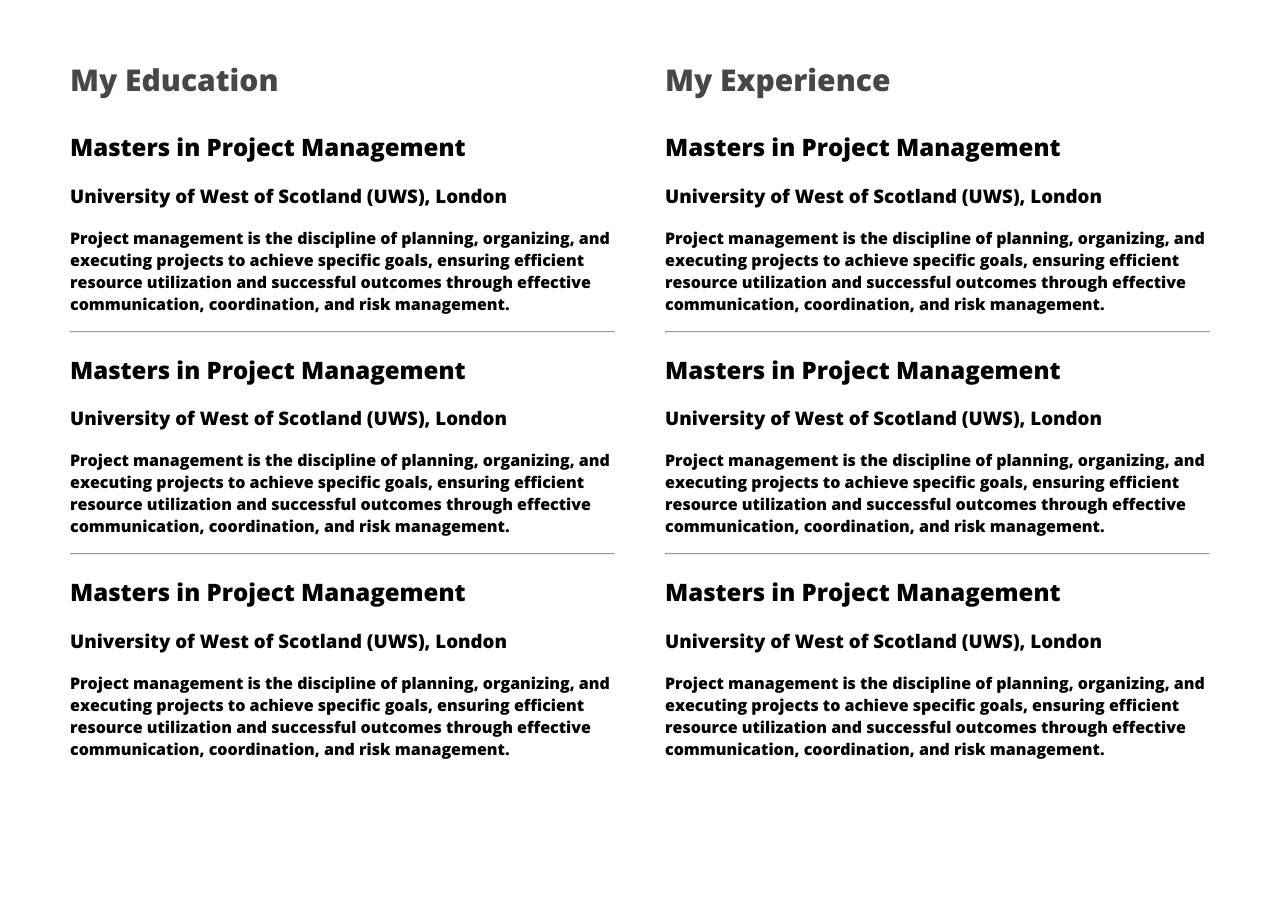
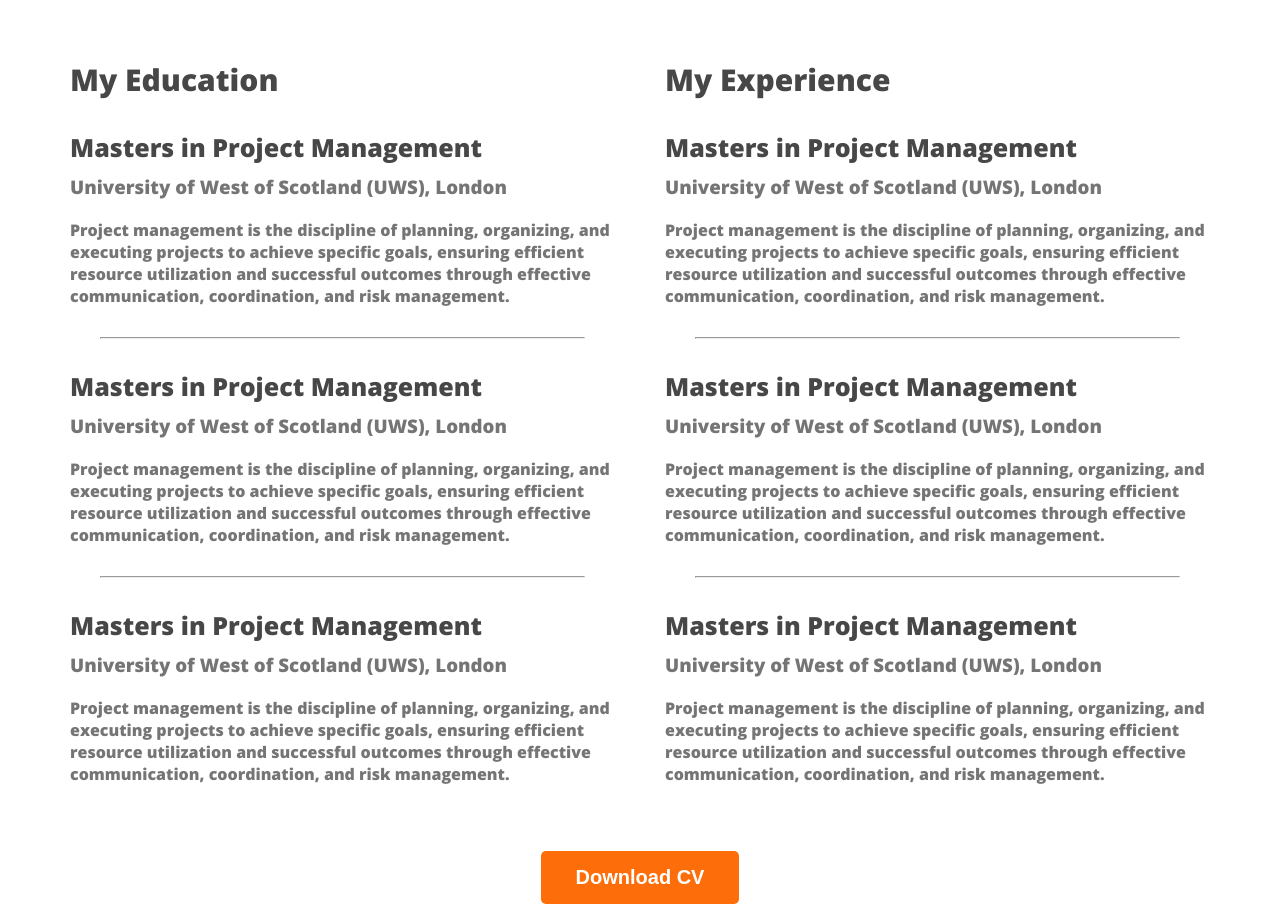
Before and after one commit to Jerinislam05/web-developer-portfolio, a plain HTML site: page index.html in a window 1280 px wide. Shown: the part 2580-3492 px from the top of the page. Before the commit the page ends 3364 px from the top, so only its background shows below. Drawn offline with nearby package versions, Linux system fonts and the light colour scheme.

Commit message:
finished the resume section

```diff
--- a/index.html
+++ b/index.html
@@ -134,10 +134,12 @@
                 </div>
 
                 </div>
+                <div class="download-cv">
+                    <button class="btn-primary">Download CV</button>
+                </div>
         </section>
+    </main>
 
-
-    </main>
     <footer>
 
     </footer>
--- a/styles/portfolio.css
+++ b/styles/portfolio.css
@@ -126,9 +126,29 @@ main section{
 .resume-column-title{
     color: #474747;
     font-size: 30px;
-    font-weight: 700px;
+    font-weight: 700;
 }
 .resume-container{
     display: flex;
     gap: 50px;
 }
+.resume-item-title{
+    color: #474747;
+    font-size: 25px;
+    font-weight: 700;
+    margin-bottom: 10px;
+}
+.resume-item-institute{
+    margin-bottom: 20px;
+    margin-top: 0px;
+}
+.resume-item-institute, .resume-item-description{
+    color: #757575;
+}
+.resume-container hr{
+    margin: 30px;
+}
+.download-cv{
+    text-align: center;
+    margin-top: 50px;
+}
```
